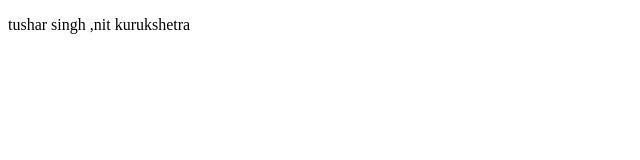
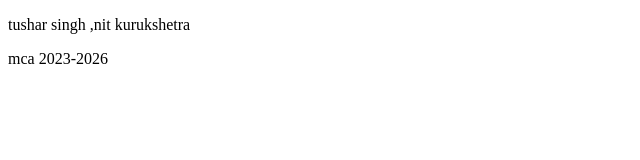
Before and after one commit to tusharSingh16/firstrepo, a plain HTML site: page index.html in a window 1280 px wide. Shown: the whole page, without its empty margins (0-640 px from the left). Drawn offline with Linux system fonts and the light colour scheme.

Commit message:
second modification

```diff
--- a/index.html
+++ b/index.html
@@ -7,6 +7,7 @@
 </head>
 <body>
     <p>tushar singh ,nit kurukshetra</p>
+    <p>mca 2023-2026</p>
 
 </body>
 </html>
```
